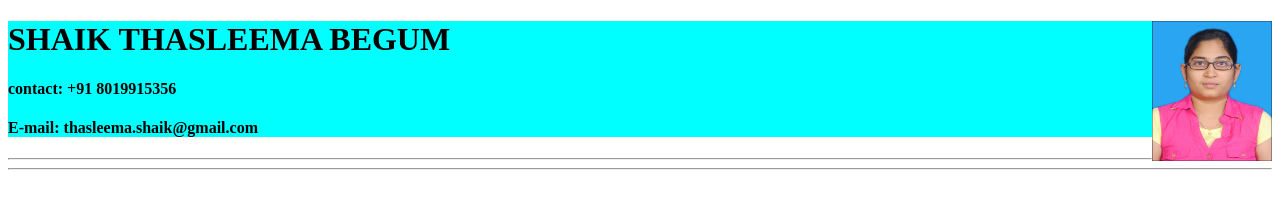
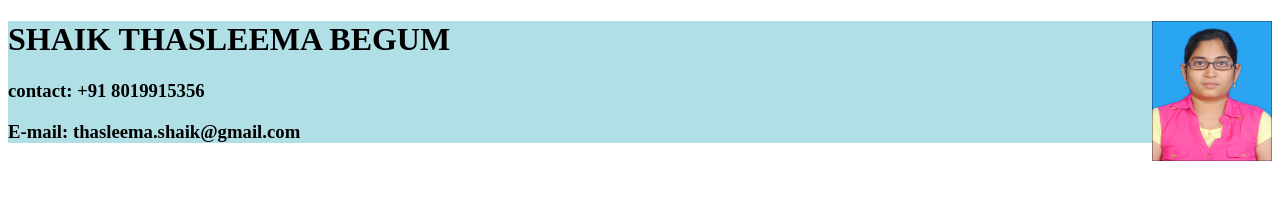
Before and after one commit to thasleema520/profile, a plain HTML site: page index.html in a window 1280 px wide. Drawn offline with Linux system fonts and the light colour scheme.

Commit message:
Update index.html

```diff
--- a/index.html
+++ b/index.html
@@ -3,14 +3,13 @@
 <head><title>PROFILE</title>
 </head>
 <body title="MY PROFILE">
-	<div style="background-color:cyan;">
+	<div style="background-color:powderblue;">
 	<img align="right" src="DSC_0487.JPG" alt="Profile pic" width="120" height="140" >
 	<h1>SHAIK THASLEEMA BEGUM</h1>
-	<h4>contact: +91 8019915356</h4>
-	<h4>E-mail: thasleema.shaik@gmail.com</h4>
+	<h3>contact: +91 8019915356</h3>
+	<h3>E-mail: thasleema.shaik@gmail.com</h3>
 	</div>
-	<hr>
+
+
 </body>
-	<hr>
-
 </html>
```
